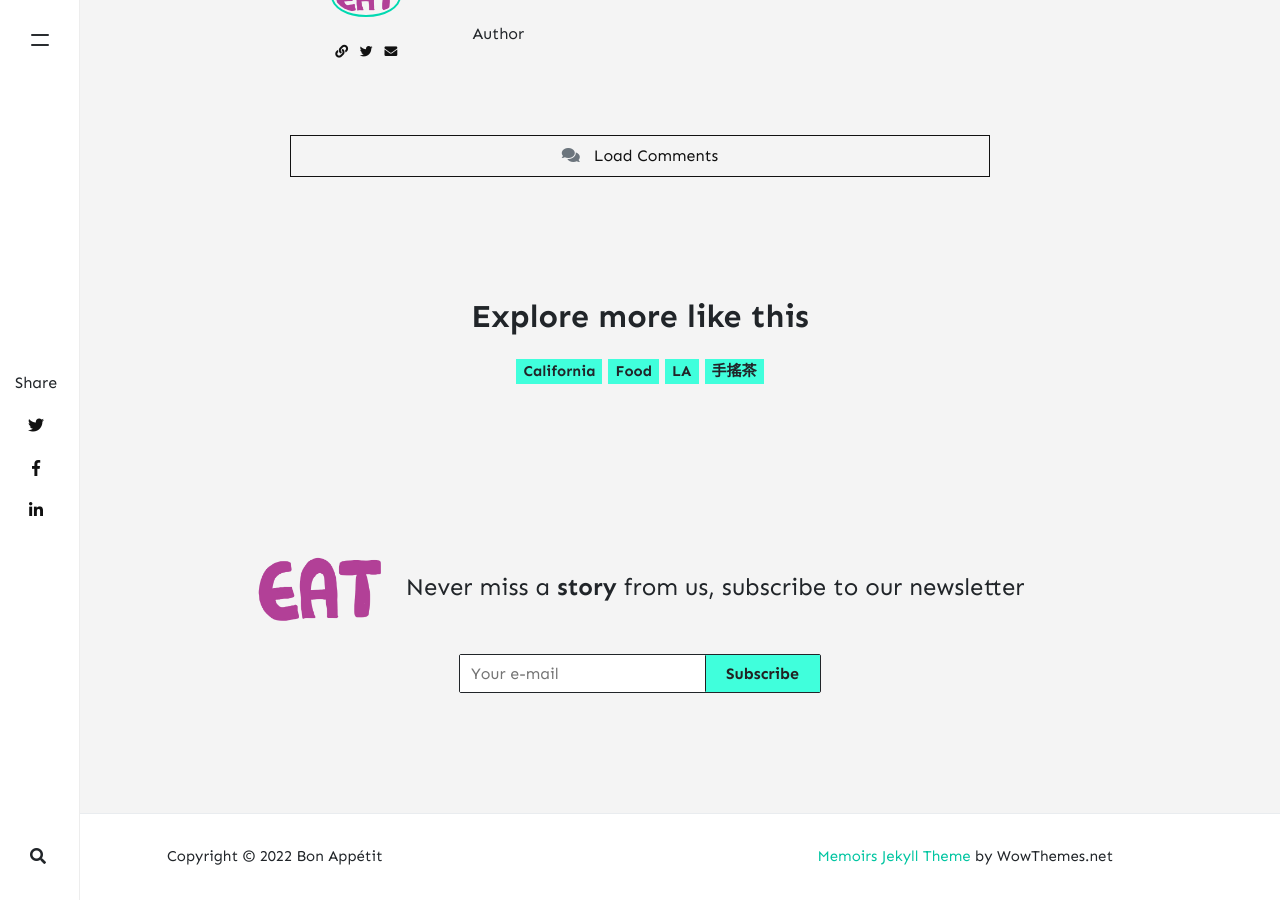
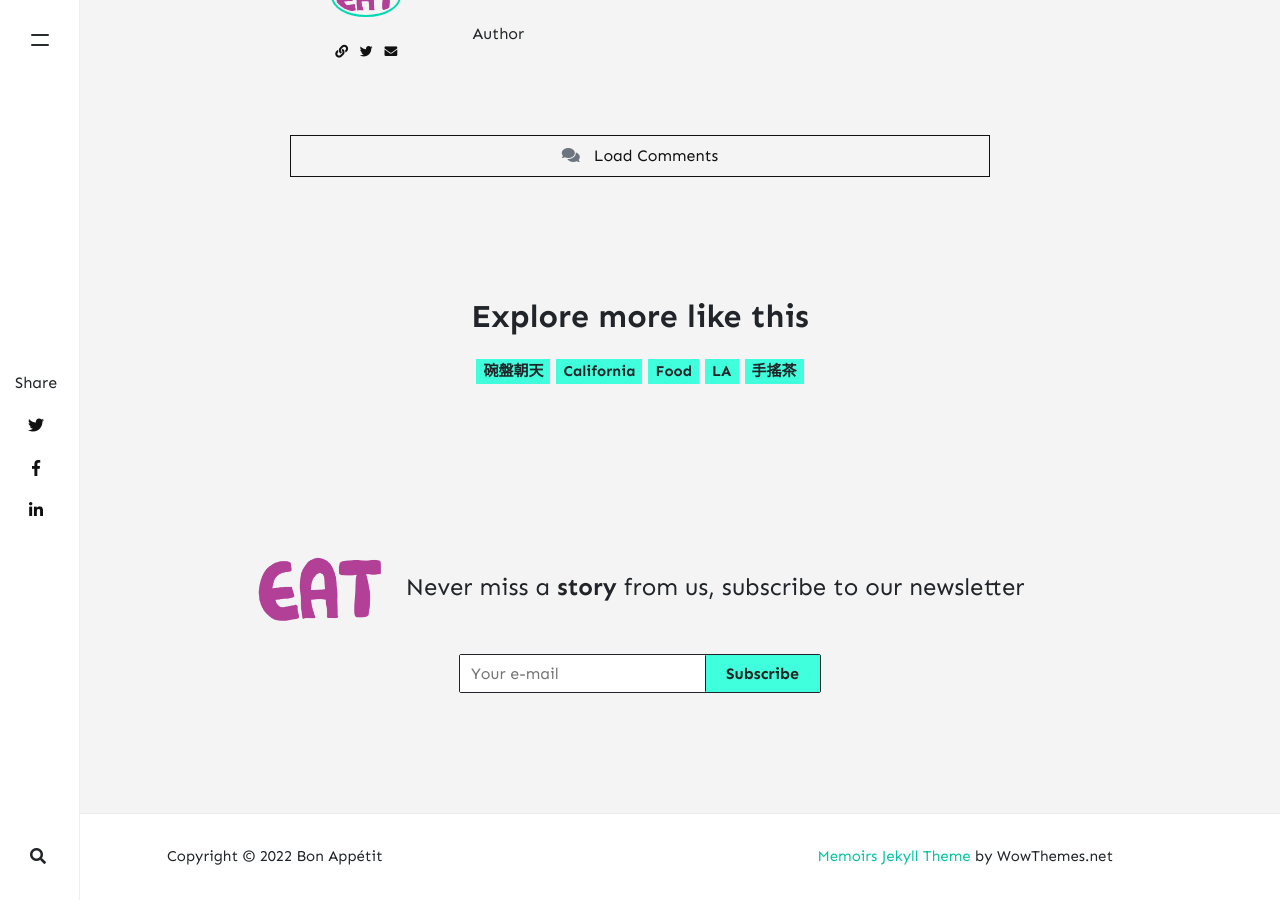
Before and after one commit to thelilacsage/thelilacsage.github.io, a Jekyll site: the page built from _posts/2022-04-26-chicha.md, in a window 1280 px wide and 900 px high, scrolled down 5421 px. Built offline with Jekyll 4.4.1, drawn with Linux system fonts in a browser that asks for light colours; nearby versions of some CDN libraries; emoji names are drawn with the system emoji font; comment, search, counter and statistics services are not loaded.

Commit message:
Updated post

```diff
--- a/_posts/2022-04-26-chicha.md
+++ b/_posts/2022-04-26-chicha.md
@@ -2,8 +2,8 @@
 layout: post
 title:  "吃茶三千 - 懂茶的人不可錯過的台灣手搖茶店"
 author: lilac
-categories: [ Food, California, LA ]
-tags: [手搖茶]
+categories: [ 碗盤朝天]
+tags: [Food, California, LA, 手搖茶]
 image: assets/images/chicha/chicha1.jpg
 description: "茶好不好喝，單喝最知道"
 ---
```
